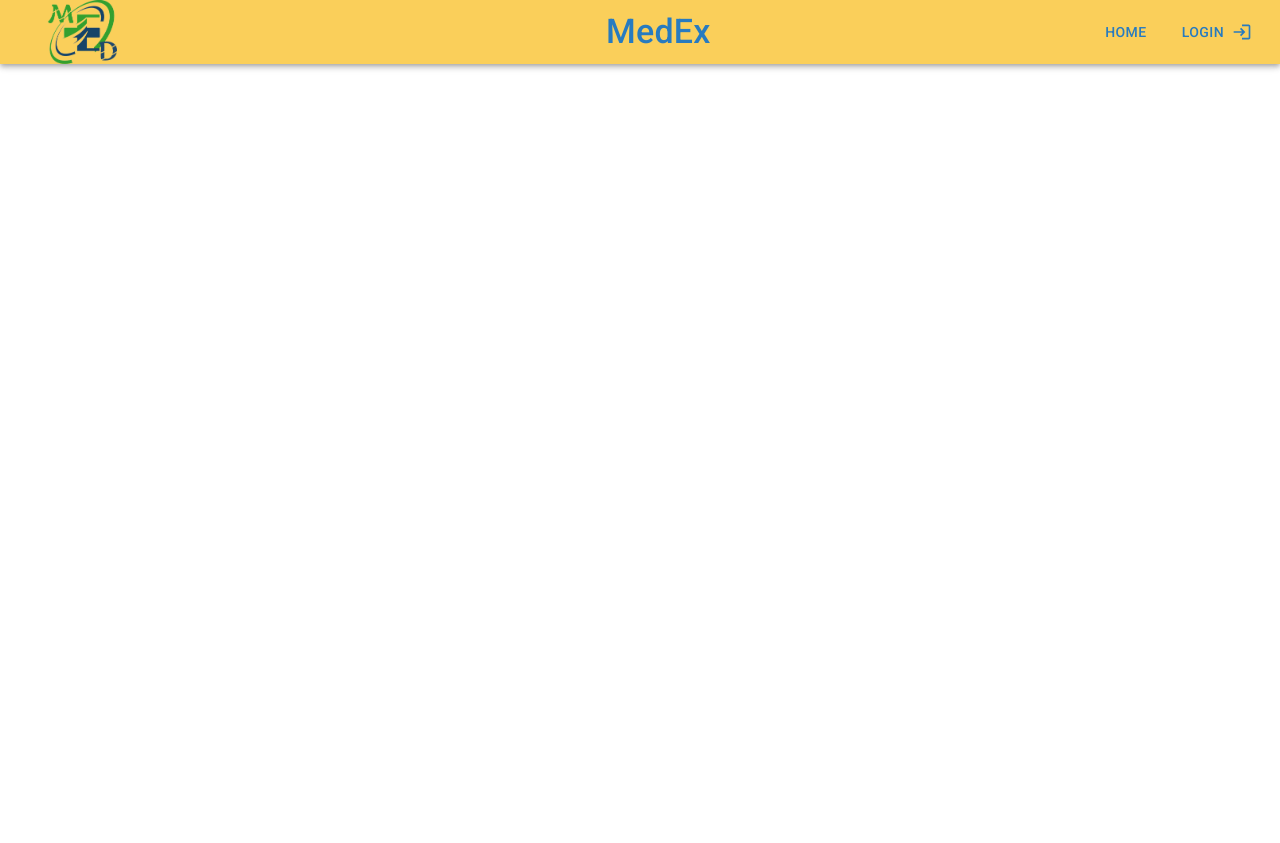
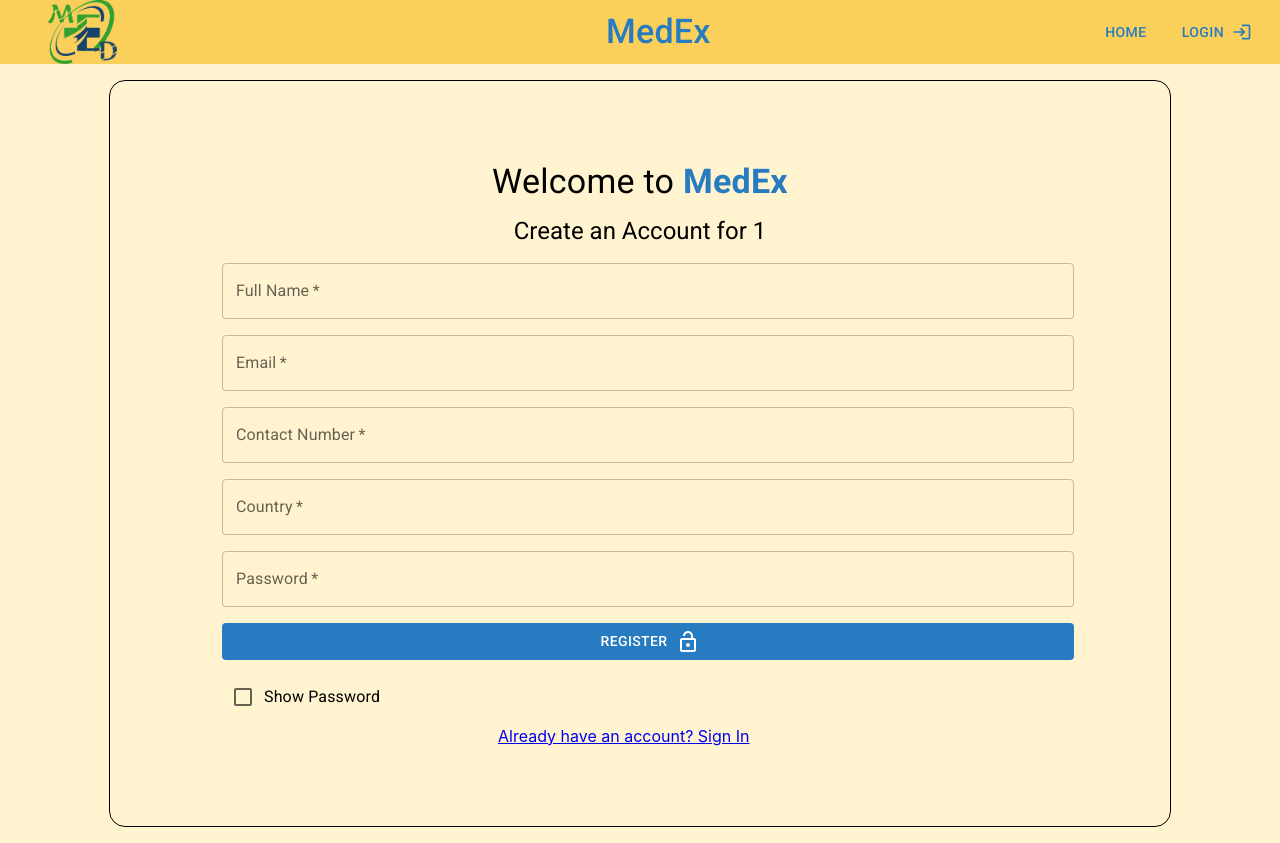
Before and after one commit to GMohammadAli/MedEx, a React (Create React App) app in the folder medex_frontend/: page /signUp/1 in a window 1280 px wide. Before the commit this address had no page. Before the commit the page ends 800 px from the top, so only its background shows below. Built offline with nearby package versions, Linux system fonts and the light colour scheme.

Commit message:
Profile Selection Page Done

```diff
--- a/medex_frontend/public/index.html
+++ b/medex_frontend/public/index.html
@@ -2,7 +2,7 @@
 <html lang="en">
   <head>
     <meta charset="utf-8" />
-    <link rel="icon" href="%PUBLIC_URL%/favicon.ico" />
+    <link rel="icon" href="%PUBLIC_URL%/MedEx_logo2.png" />
     <meta name="viewport" content="width=device-width, initial-scale=1" />
     <!-- <meta name="theme-color" content="#000000" /> -->
     <meta
@@ -13,7 +13,7 @@
   rel="stylesheet"
   href="https://fonts.googleapis.com/css?family=Roboto:300,400,500,700&display=swap"
 />
-    <link rel="apple-touch-icon" href="%PUBLIC_URL%/logo192.png" />
+    <link rel="apple-touch-icon" href="%PUBLIC_URL%/MedEx_logo.png" />
     <!--
       manifest.json provides metadata used when your web app is installed on a
       user's mobile device or desktop. See https://developers.google.com/web/fundamentals/web-app-manifest/
@@ -28,7 +28,7 @@
       work correctly both with client-side routing and a non-root public URL.
       Learn how to configure a non-root public URL by running `npm run build`.
     -->
-    <title>React App</title>
+    <title>MedEx</title>
   </head>
   <body>
     <noscript>You need to enable JavaScript to run this app.</noscript>
--- a/medex_frontend/src/App.js
+++ b/medex_frontend/src/App.js
@@ -11,7 +11,7 @@ import Footer from "./components/Footer";
 import Main from "./pages/dashboard";
 import AddUser from "./pages/addUser";
 import Dashboard from "./components/Dashboard";
-import profile from "./pages/profileSelection";
+import Profile from "./pages/profileSelection";
 
 const theme = createTheme({
   // backgroundColor:"#FFB200",
@@ -30,9 +30,9 @@ function App() {
         <Box sx={{ backgroundColor: "#FFF4CF" }}>
           <Routes>
             <Route exact path="/" element={<Home />} />
-            <Route path="/signUp" element={<SignUp />} />
+            <Route path="/signUp/:profile" element={<SignUp />} />
             <Route path="/signIn" element={<SignIn />} />
-            <Route path="/profileSelection" element={<profile />} />
+            <Route path="/profile" element={<Profile />} />
             {/* <Route path="/forgotPassword" element={<ForgotPassword />} /> */}
             <Route path="dashboard" element={<Dashboard />}>
               <Route path="" element={<Main />} />
--- a/medex_frontend/src/components/Card.js
+++ b/medex_frontend/src/components/Card.js
@@ -3,19 +3,25 @@ import Card from "@mui/material/Card";
 import CardMedia from "@mui/material/CardMedia";
 import CardContent from "@mui/material/CardContent";
 import Typography from "@mui/material/Typography";
+import PropTypes from "prop-types"
+import { useNavigate } from "react-router-dom";
 
 function ReviewCard({profileTitle, imgSrc }) {
+    const navigate  = useNavigate()
 
   return (
-    <Card sx={{ maxWidth: 345, borderRadius: "20px"}}>
-      <CardMedia
-        component="img"
-        height="194"
-        image={imgSrc}
-        alt={imgSrc}
-      />
-      <CardContent>
-        <Typography variant="body2" color="text.secondary" style={{textAlign:"center"}}>
+    <Card sx={{ maxWidth: 345, borderRadius: "20px" }}>
+      <CardMedia component="img" height="194" image={imgSrc} alt={imgSrc} />
+      <CardContent
+        onClick={() => {
+          navigate(`/signUp/${profileTitle}`);
+        }}
+      >
+        <Typography
+          variant="body2"
+          color="text.secondary"
+          style={{ textAlign: "center" }}
+        >
           {profileTitle}
         </Typography>
       </CardContent>
@@ -23,4 +29,9 @@ function ReviewCard({profileTitle, imgSrc }) {
   );
 }
 
+ReviewCard.propTypes = {
+    profileTitle: PropTypes.string.isRequired,
+    imgSrc: PropTypes.string.isRequired
+}
+
 export default ReviewCard;
--- a/medex_frontend/src/components/Image.js
+++ b/medex_frontend/src/components/Image.js
@@ -1,4 +1,5 @@
 import React from "react";
+import PropTypes from "prop-types"
 import { Grid } from "@mui/material";
 
 function Image({src , width}) {
@@ -9,4 +10,8 @@ function Image({src , width}) {
   );
 }
 
+Image.propTypes = {
+  src: PropTypes.string.isRequired,
+  width: PropTypes.string.isRequired
+};
 export default Image;
--- a/medex_frontend/src/components/Navbar.js
+++ b/medex_frontend/src/components/Navbar.js
@@ -23,7 +23,7 @@ function Navbar() {
           variant="h4"
           component="div"
           sx={{ flexGrow: 1 }}
-          style={{ color: "#277BC0" }}
+          style={{ color: "#277BC0"}}
           fontWeight={500}
         >
           MedEx
--- a/medex_frontend/src/index.css
+++ b/medex_frontend/src/index.css
@@ -11,3 +11,12 @@ code {
   font-family: source-code-pro, Menlo, Monaco, Consolas, 'Courier New',
     monospace;
 }
+
+.container {
+  max-width: 400px;
+  margin: 100px 15px;
+  padding: 30px;
+  border-radius: 20px;
+  background-color: var(--Dark-Blue);
+  align-self: center;
+}
--- a/medex_frontend/src/pages/Home.js
+++ b/medex_frontend/src/pages/Home.js
@@ -8,10 +8,11 @@ function Home() {
   return (
     <Box
       style={{
-        width: "100vw",
-        height: "91vh",
+        width: "94vw",
+        height: "82vh",
         spacing: 0,
         justify: "space-around",
+        padding:"2rem"
       }}
     >
       <Grid container>
--- a/medex_frontend/src/pages/SignUp.js
+++ b/medex_frontend/src/pages/SignUp.js
@@ -10,32 +10,40 @@ import {
   Typography,
 } from "@mui/material";
 import React from "react";
-// import Image from "../components/Image";
 import LockOpenIcon from "@mui/icons-material/LockOpen";
+import { useParams } from "react-router-dom";
 
 function SignUp() {
+  const params = useParams()
   return (
     <Box>
-      <Grid
-        container
-        //direction="column-reverse"
+    <Box
+      style={{
+        display: "flex",
+        justifyContent: "center",
+        alignItems: "center",
+      }}
     >
-        <Grid item md={6} style={{ display: "flex", padding: "5rem" }}>
-          <Container
-            maxWidth="s"
-            style={{ justifyContent: "center", alignContent: "center" }}
+      <Box
+        style={{
+          padding: "5rem",
+          margin:"1rem"
+        }}
+        maxWidth="md"
+        sx={{ border: 1, borderRadius: "16px" }}
       >
+      <Container>
         <Box>
           <Typography
-                variant="h5"
+            variant="h4"
             component="h1"
             gutterBottom
             style={{ textAlign: "center" }}
           >
             Welcome to
             <Typography
-                  component="b"
-                  variant="h5"
+              component="h1"
+              variant="h4"
               color="#277BC0"
               style={{
                 display: "inline",
@@ -52,7 +60,7 @@ function SignUp() {
             gutterBottom
             style={{ textAlign: "center" }}
           >
-                Create an Account
+            Create an Account for {params.profile}
           </Typography>
           <Box component="form" action="/" method="GET">
             <TextField
@@ -99,7 +107,7 @@ function SignUp() {
               type="submit"
               // color="secondary"
               style={{ backgroundColor: "#277BC0" }}
-                  size="md"
+              size="lg"
               variant="contained"
               fullWidth
               disableElevation
@@ -125,10 +133,8 @@ function SignUp() {
           </Box>
         </Box>
       </Container>
-        </Grid>
-        {/* Image Section */}
-        {/* <Image src="/signup.png" width="90%"/> */}
-      </Grid>
+    </Box>
+    </Box>
     </Box>
   );
 }
--- a/medex_frontend/src/pages/profileSelection.js
+++ b/medex_frontend/src/pages/profileSelection.js
@@ -10,28 +10,29 @@ function profileSelection() {
         height: "91vh",
         spacing: 0,
         justify: "space-around",
+        display: "flex",
+        justifyContent: "center",
+        alignItems: "center",
       }}
     >
       <Box
         style={{
-          // display: "flex",
-          // justifyContent: "center",
-          // alignItems: "center",
           padding: "5rem",
         }}
+        maxWidth="md"
         sx={{ border: 1, borderRadius: "16px" }}
       >
         <Typography
           component="h5"
-          variant="h3"
-          color="secondary"
+          variant="h4"
           gutterBottom
-          sx={{ textAlign: "center" }}
+          sx={{ textAlign: "center", color: "#277BC0" }}
+          fontWeight={500}
         >
           Login Page
         </Typography>
         <Typography
-          variant="h4"
+          variant="h5"
           component="h5"
           gutterBottom
           sx={{ textAlign: "center" }}
```
Also changed, not shown: medex_frontend/src/App.css (deleted, +0 -38 lines), medex_frontend/public/MedEx_logo2.png (added), medex_frontend/public/Patient.png. Lines whose indentation alone changed are shown as unchanged.
